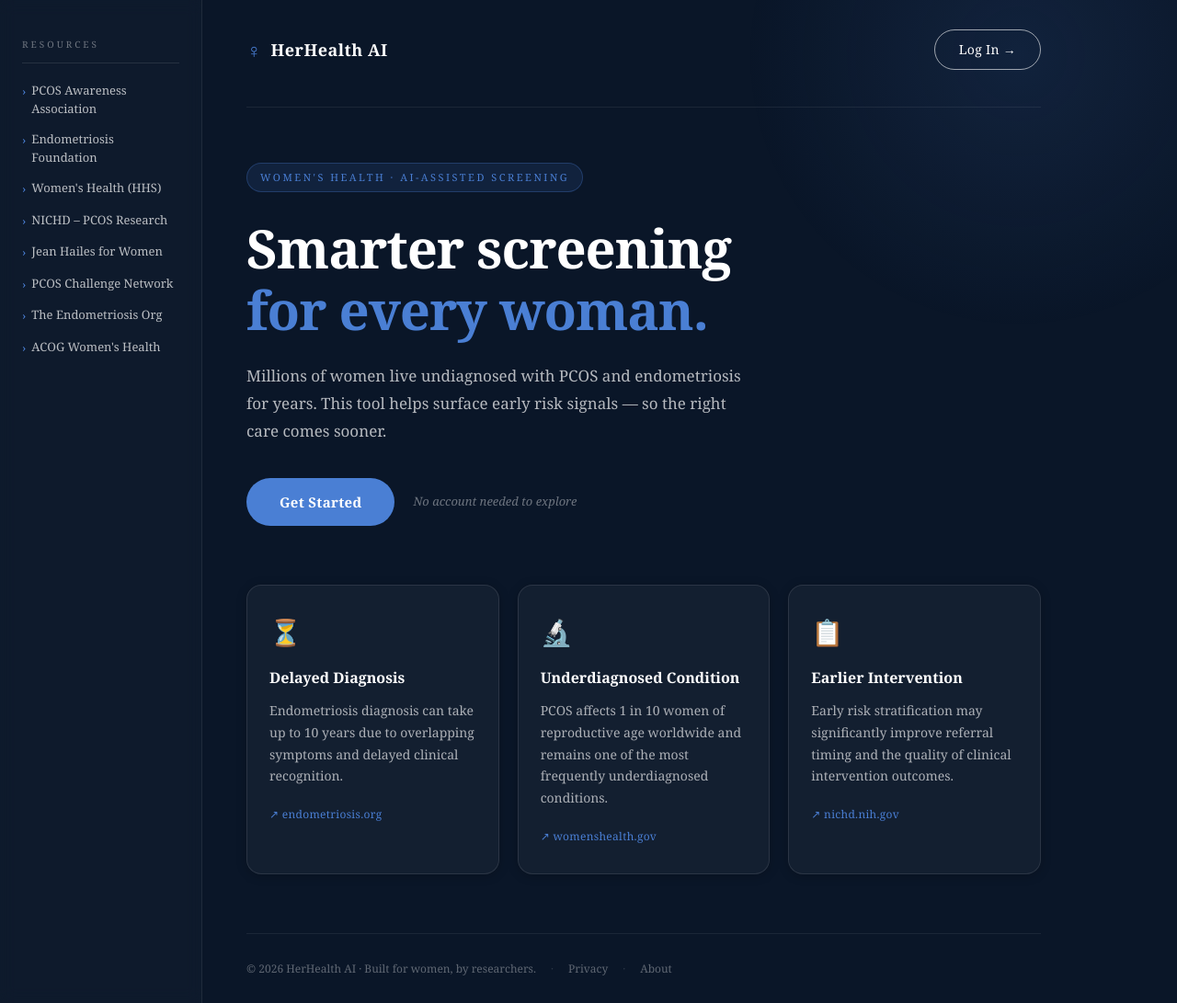
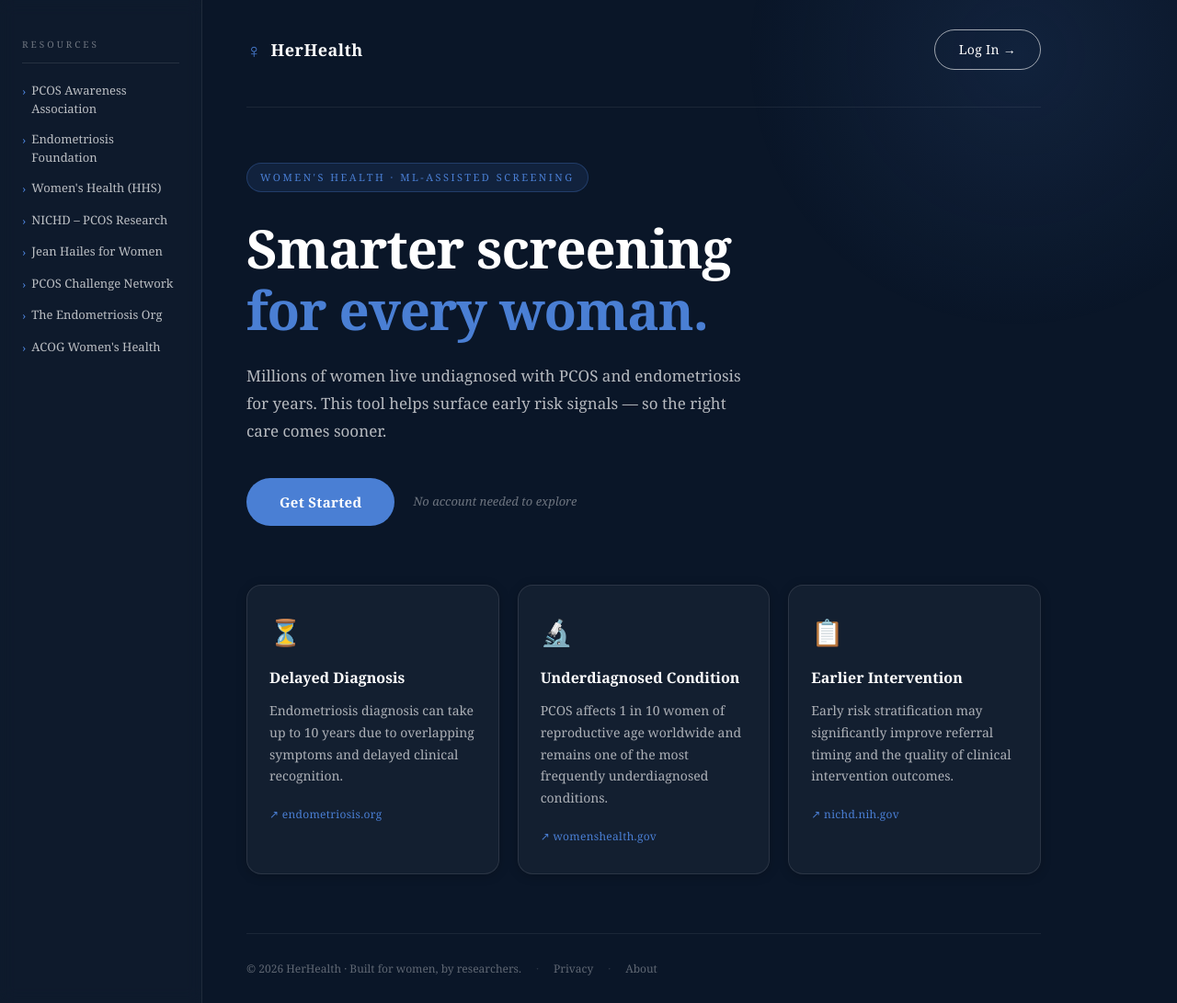
Before and after one commit to d-onnn/T8_HerGenome, a React (Vite) app in the folder PCOS_woman_matters/frontend/: page / in a window 1280 px wide. Shown: the whole page at 92% size. Built offline with nearby package versions, Linux system fonts and the light colour scheme.

Commit message:
minor edits

```diff
--- a/PCOS_woman_matters/frontend/src/pages/LandingPage.jsx
+++ b/PCOS_woman_matters/frontend/src/pages/LandingPage.jsx
@@ -76,7 +76,7 @@
           <nav style={styles.nav}>
             <div style={styles.logo}>
               <span style={styles.logoMark}>♀</span>
-              <span style={styles.logoText}>HerHealth AI</span>
+              <span style={styles.logoText}>HerHealth</span>
             </div>
             <a href="/home" style={styles.loginBtn}
               onMouseEnter={e => {
@@ -94,7 +94,7 @@
 
           {/* HERO */}
           <section style={styles.hero}>
-            <div style={styles.heroTag}>Women's Health · AI-Assisted Screening</div>
+            <div style={styles.heroTag}>Women's Health · ML-Assisted Screening</div>
             <h1 style={styles.heroTitle}>
               Smarter screening<br />
               <span style={styles.heroAccent}>for every woman.</span>
@@ -153,7 +153,7 @@
 
           {/* FOOTER */}
           <footer style={styles.footer}>
-            <span>© 2026 HerHealth AI · Built for women, by researchers.</span>
+            <span>© 2026 HerHealth · Built for women, by researchers.</span>
             <span style={{ opacity: 0.4 }}>·</span>
             <a href="#" style={styles.footerLink}>Privacy</a>
             <span style={{ opacity: 0.4 }}>·</span>
```
Also changed, not shown: 1 other file (tests, documents, lock files or other folders).
